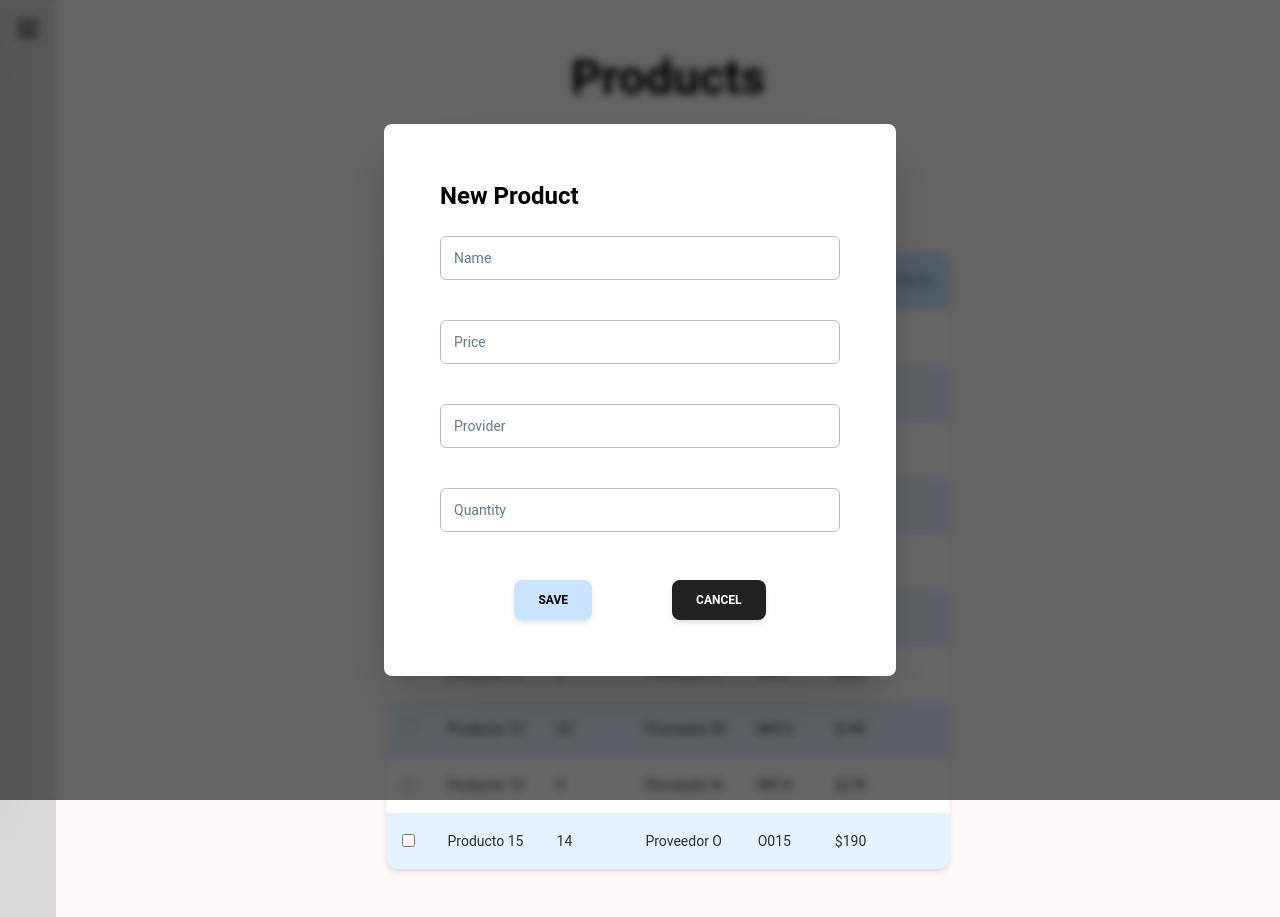
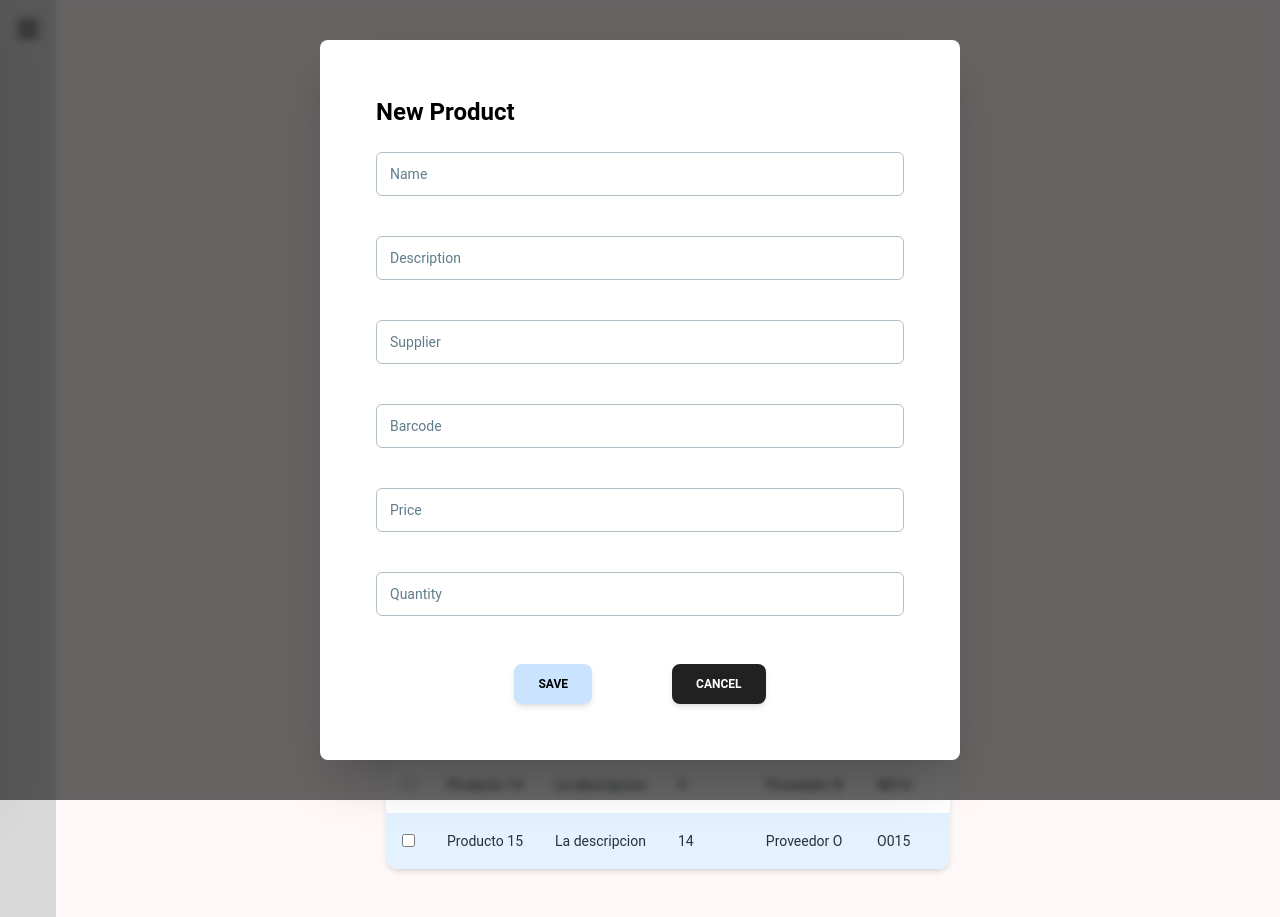
Before and after one commit to rogelioolarte/s15-13-ft-java-react, a React (Vite) app in the folder front/: page /products in a window 1280 px wide. Both pictures are taken after a click on the button "ADD NEW". Built offline with nearby package versions, Linux system fonts and the light colour scheme.

Commit message:
now possible to create products

```diff
--- a/front/src/components/container/ProductsFormModal.jsx
+++ b/front/src/components/container/ProductsFormModal.jsx
@@ -16,7 +16,7 @@ export function ProductsFormModal() {
   return (
     <>
       <Button onClick={handleOpen}  className='bg-secondary-40 py-4 text-black'>Add New</Button>
-      <Dialog open={open} handler={handleOpen} size={'xs'}>
+      <Dialog open={open} handler={handleOpen} size={'sm'}>
         <DialogBody className={'p-0'}>
           <ProductsFormik setOpen={setOpen}/>
         </DialogBody>
--- a/front/src/components/container/ProductsTable.jsx
+++ b/front/src/components/container/ProductsTable.jsx
@@ -1,10 +1,11 @@
 import { Card, Typography } from '@material-tailwind/react'
 import { useState } from 'react'
-const TABLE_HEAD = ['checkbox', 'Producto', 'Cantidad', 'Proveedor', 'Codigo', 'Precio de Venta']
+const TABLE_HEAD = ['checkbox', 'Producto', 'Descripcion', 'Cantidad', 'Proveedor', 'Codigo', 'Precio de Venta']
 
 const TABLE_ROWS = [
   {
     producto: 'Producto 6',
+    description: 'La descripcion',
     cantidad: 15,
     proveedor: 'Proveedor F',
     codigo: 'F006',
@@ -12,6 +13,7 @@ const TABLE_ROWS = [
   },
   {
     producto: 'Producto 7',
+    description: 'La descripcion',
     cantidad: 8,
     proveedor: 'Proveedor G',
     codigo: 'G007',
@@ -19,6 +21,7 @@ const TABLE_ROWS = [
   },
   {
     producto: 'Producto 8',
+    description: 'La descripcion',
     cantidad: 25,
     proveedor: 'Proveedor H',
     codigo: 'H008',
@@ -26,6 +29,7 @@ const TABLE_ROWS = [
   },
   {
     producto: 'Producto 9',
+    description: 'La descripcion',
     cantidad: 3,
     proveedor: 'Proveedor I',
     codigo: 'I009',
@@ -33,6 +37,7 @@ const TABLE_ROWS = [
   },
   {
     producto: 'Producto 10',
+    description: 'La descripcion',
     cantidad: 18,
     proveedor: 'Proveedor J',
     codigo: 'J010',
@@ -40,6 +45,7 @@ const TABLE_ROWS = [
   },
   {
     producto: 'Producto 11',
+    description: 'La descripcion',
     cantidad: 11,
     proveedor: 'Proveedor K',
     codigo: 'K011',
@@ -47,6 +53,7 @@ const TABLE_ROWS = [
   },
   {
     producto: 'Producto 12',
+    description: 'La descripcion',
     cantidad: 6,
     proveedor: 'Proveedor L',
     codigo: 'L012',
@@ -54,6 +61,7 @@ const TABLE_ROWS = [
   },
   {
     producto: 'Producto 13',
+    description: 'La descripcion',
     cantidad: 22,
     proveedor: 'Proveedor M',
     codigo: 'M013',
@@ -61,6 +69,7 @@ const TABLE_ROWS = [
   },
   {
     producto: 'Producto 14',
+    description: 'La descripcion',
     cantidad: 9,
     proveedor: 'Proveedor N',
     codigo: 'N014',
@@ -68,6 +77,7 @@ const TABLE_ROWS = [
   },
   {
     producto: 'Producto 15',
+    description: 'La descripcion',
     cantidad: 14,
     proveedor: 'Proveedor O',
     codigo: 'O015',
@@ -112,14 +122,19 @@ export function ProductsTable () {
         </tr>
         </thead>
         <tbody className='bg-primary-30'>
-        {TABLE_ROWS.map(({ producto, cantidad, proveedor, codigo, precioDeVenta }, index) => (
+        {TABLE_ROWS.map(({ producto, description, cantidad, proveedor, codigo, precioDeVenta }, index) => (
             <tr key={codigo} className='even:bg-secondary-20'>
               <td className='p-4'>
-              <input type='checkbox' checked={checkedItems[index]} onChange={() => handleCheckItem(index)} />
+                <input type='checkbox' checked={checkedItems[index]} onChange={() => handleCheckItem(index)}/>
               </td>
               <td className='p-4'>
                 <Typography variant='small' color='blue-gray' className='font-normal'>
                   {producto}
+                </Typography>
+              </td>
+              <td className='p-4'>
+                <Typography variant='small' color='blue-gray' className='font-normal'>
+                  {description}
                 </Typography>
               </td>
               <td className='p-4'>
--- a/front/src/components/pure/forms/ProductsFormik.jsx
+++ b/front/src/components/pure/forms/ProductsFormik.jsx
@@ -1,34 +1,43 @@
 import { ErrorMessage, Field, Form, Formik } from 'formik'
 import { Button, Card, CardBody, CardFooter, Input } from '@material-tailwind/react'
 import * as Yup from 'yup'
+import { useProductMutation } from "../../../store/apiSlice.js";
+import { useProductsActions } from "../../../hooks/useProductsActions.js";
 
 export function ProductsFormik({ setOpen }) {
+  const [product] = useProductMutation();
+  const { useAddProduct } = useProductsActions();
+
   const productSchema = Yup.object().shape({
     name: Yup.string()
       .required('Name is required'),
+    description: Yup.string(),
+    supplier: Yup.string().required('Supplier is required'),
+    barcode: Yup.string().required('Barcode is required'),
+    price: Yup.string().required('Price is required'),
     quantity: Yup.string()
       .required('quantity is required'),
-    provider: Yup.string(),
-    price: Yup.string(),
 
   })
 
   const initialValues = {
     name: '',
+    description: '',
+    supplier: '',
+    barcode: '',
+    price: '',
     quantity: '',
-    provider: '',
-    price: '',
   }
 
   const handleSubmit = async (values) => {
     console.log(values)
-    // await login(values).unwrap()
-    //   .then((res) => {
-    //     if (useCheckRealUser(res)) {
-    //       useSetUser(res)
-    //       navigate('/dashboard')
-    //     }
-    //   }).catch((error) => sendError(error))
+    await product(values).unwrap()
+      .then((res) => {
+        console.log(res)
+        if (res.status === 200) {
+          useAddProduct(res.data)
+        }
+      }).catch((error) => console.log(error))
   }
 
   return (
@@ -38,24 +47,35 @@ export function ProductsFormik({ setOpen }) {
           <Card className='w-full text-white shadow-none'>
             <CardBody className='flex flex-col gap-6'>
               <h1 className={'text-black font-bold text-2xl'}>New Product</h1>
-              <div className={'flex flex-col gap-10 '}><Field name="name">
+              <div className={'flex flex-col gap-10 '}>
+                <Field name="name">
                 {({ field /* { name, value, onChange, onBlur } */ }) => (
-                  <Input {...field} type="text" placeholder="Name" label="Name" size="lg"/>
+                  <Input {...field} type="text" placeholder="Name" label="Name" size="lg" className={'bg-primary'}/>
                 )}
-              </Field>
+                </Field>
+                <Field name="description">
+                  {({ field /* { name, value, onChange, onBlur } */ }) => (
+                      <Input {...field} type="text" placeholder="Description" label="Description" size="lg" className={'bg-primary'}/>
+                  )}
+                </Field>
+                <Field name="supplier">
+                  {({ field /* { name, value, onChange, onBlur } */ }) => (
+                      <Input {...field} type="text" placeholder="Supplier" label="Supplier" size="lg" className={'bg-primary'}/>
+                  )}
+                </Field>
+                <Field name="barcode">
+                  {({ field /* { name, value, onChange, onBlur } */ }) => (
+                      <Input {...field} type="text" placeholder="Barcode" label="Barcode" size="lg" className={'bg-primary'}/>
+                  )}
+                </Field>
                 <Field name="price">
                   {({ field /* { name, value, onChange, onBlur } */ }) => (
-                    <Input {...field} type="text" placeholder="Price" label="Price" size="lg"/>
-                  )}
-                </Field>
-                <Field name="provider">
-                  {({ field /* { name, value, onChange, onBlur } */ }) => (
-                    <Input {...field} type="text" placeholder="Provider" label="Provider" size="lg"/>
+                    <Input {...field} type="text" placeholder="Price" label="Price" size="lg" className={'bg-primary'}/>
                   )}
                 </Field>
                 <Field name="quantity">
                   {({ field /* { name, value, onChange, onBlur } */ }) => (
-                    <Input {...field} type="text" placeholder="Quantity" label="Quantity" size="lg"/>
+                    <Input {...field} type="text" placeholder="Quantity" label="Quantity" size="lg" className={'bg-primary'}/>
                   )}
                 </Field>
                 {errors.name && touched.name &&
--- a/front/src/hooks/useProductsActions.js
+++ b/front/src/hooks/useProductsActions.js
@@ -7,7 +7,7 @@ import {
 } from '../store/productsSlice'
 import { useAppDispatch, useAppSelector } from './store'
 
-export const useCustomersActions = () => {
+export const useProductsActions = () => {
   const purchases = useAppSelector(state => state.purchases)
   const dispatch = useAppDispatch()
 
--- a/front/src/store/apiSlice.js
+++ b/front/src/store/apiSlice.js
@@ -26,4 +26,4 @@ export const apiSlice = createApi({
   })
 })
 
-export const { useLoginMutation } = apiSlice
+export const { useLoginMutation, useProductMutation } = apiSlice
```
Lines whose indentation alone changed are shown as unchanged.
